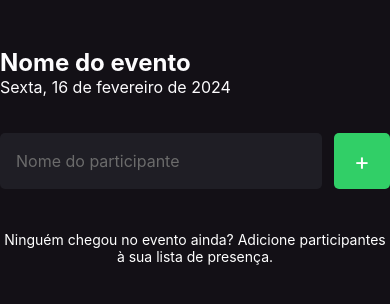
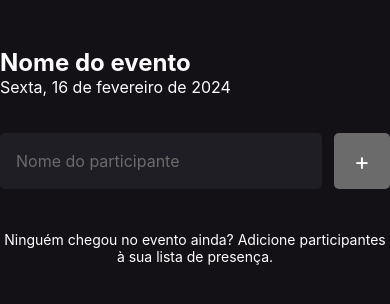
Before and after one commit to romulo-iorio/imhere, a React Native app: screen / in a window 390 px wide. Shown: the top 304 px of the page. Built offline with nearby package versions, Linux system fonts and the light colour scheme.

Commit message:
feat: using a different background color on add participant button for when its disabled

```diff
--- a/src/screens/Home/index.tsx
+++ b/src/screens/Home/index.tsx
@@ -49,7 +49,10 @@ export const Home = () => {
         <TouchableOpacity
           onPress={handleAddParticipant}
           disabled={!newParticipantName}
-          style={styles.button}
+          style={{
+            ...styles.button,
+            backgroundColor: !newParticipantName ? "#6b6b6b" : "#31cf67",
+          }}
         >
           <Text style={styles.buttonText}>+</Text>
         </TouchableOpacity>
--- a/src/screens/Home/styles.ts
+++ b/src/screens/Home/styles.ts
@@ -34,7 +34,6 @@ export const styles = StyleSheet.create({
     width: 56,
     height: 56,
     borderRadius: 5,
-    backgroundColor: "#31cf67",
     alignItems: "center",
     justifyContent: "center",
   },
```
